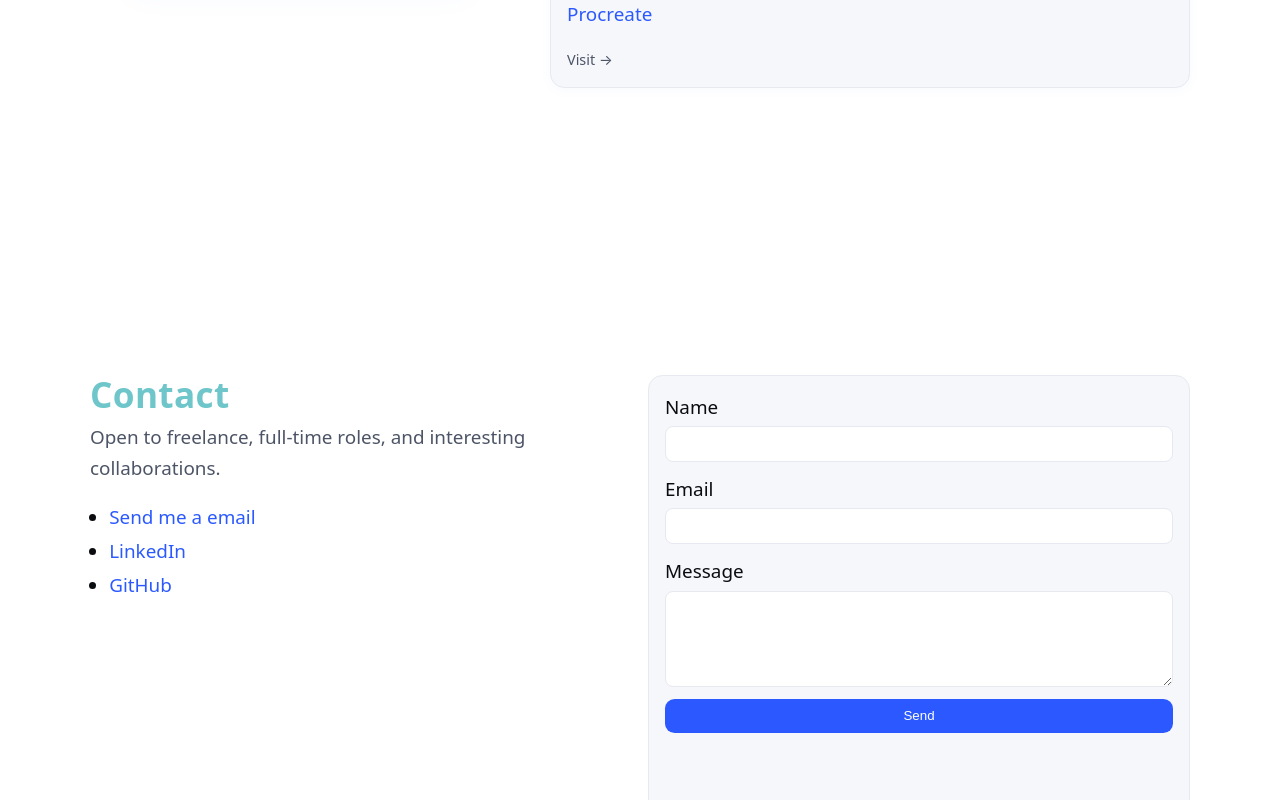
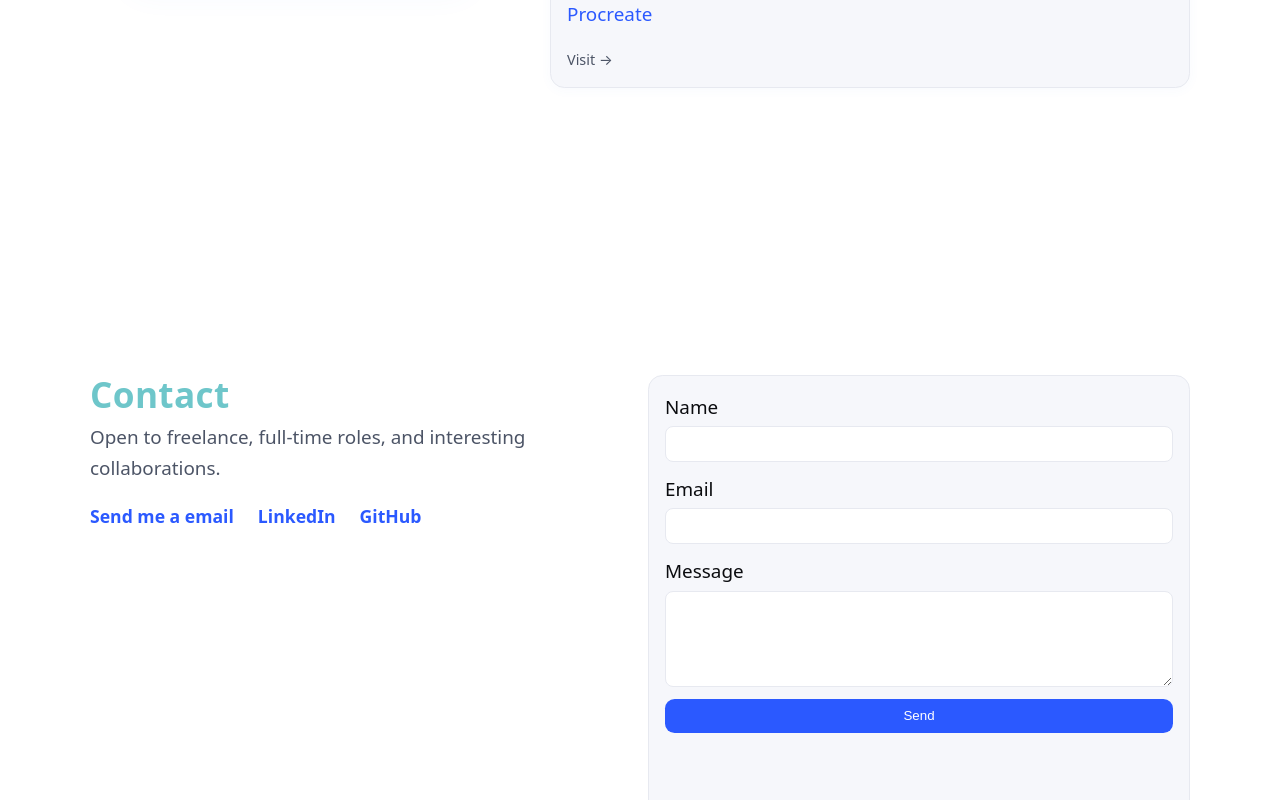
Before and after one commit to MajerAsh/AMajerWebsite, a React (Vite) app: page / in a window 1280 px wide. Shown: the part 5366-6166 px from the top of the page. Built offline with nearby package versions, Linux system fonts and the light colour scheme.

Commit message:
bullet points be gone

```diff
--- a/src/pages/Contact.jsx
+++ b/src/pages/Contact.jsx
@@ -24,20 +24,15 @@ ${message}`);
         <p className="muted">
           Open to freelance, full‑time roles, and interesting collaborations.
         </p>
-        <ul className="list-dots">
-          <li>
+        <div className="contact-links">
           <a href="mailto:majerash@gmail.com">Send me a email</a>
-          </li>
-          <li>
           <a
-              href="www.linkedin.com/in/ashley-majer-8b3978362"
+            href="https://www.linkedin.com/in/ashley-majer-8b3978362"
             target="_blank"
             rel="noreferrer"
           >
             LinkedIn
           </a>
-          </li>
-          <li>
           <a
             href="https://github.com/MajerAsh"
             target="_blank"
@@ -45,8 +40,7 @@ ${message}`);
           >
             GitHub
           </a>
-          </li>
-        </ul>
+        </div>
       </div>
 
       <form className="card form" onSubmit={onSubmit} noValidate>
--- a/src/pages/Projects.jsx
+++ b/src/pages/Projects.jsx
@@ -3,7 +3,7 @@ import ProjectCard from "../components/ProjectCard.jsx";
 
 const projects = [
   {
-    title: "MycoMap",
+    title: "Myco Map",
     description:
       "Full-stack app for mushroom foragers to log, map, and share their finds. Features secure authentication, image uploads, interactive Mapbox maps, and advanced search. Role-based marker visibility: public users see all finds (no usernames), logged-in users see usernames, and secret locations are protected. Built solo with React, Node.js, Express, PostgreSQL, and Mapbox. Highlights: RESTful API, robust validation, JWT auth, Multer file uploads, automated backend tests, and responsive, accessible UI.",
     tags: [
--- a/src/styles.css
+++ b/src/styles.css
@@ -1,3 +1,28 @@
+/* Contact links (no bullets, horizontal) */
+.contact-links {
+  display: flex;
+  flex-direction: column;
+  gap: 0.5rem;
+  margin: 0.5rem 0 1.5rem 0;
+}
+@media (min-width: 500px) {
+  .contact-links {
+    flex-direction: row;
+    gap: 1.5rem;
+  }
+}
+.contact-links a {
+  color: var(--accent);
+  font-weight: 600;
+  text-decoration: none;
+  font-size: 1.1rem;
+  transition: color 0.2s;
+}
+.contact-links a:hover,
+.contact-links a:focus-visible {
+  color: #8c9eff;
+  text-decoration: underline;
+}
 /* ===== Hero Animated Header ===== */
 .hero-animated {
   position: relative;
```
Lines whose indentation alone changed are shown as unchanged.
